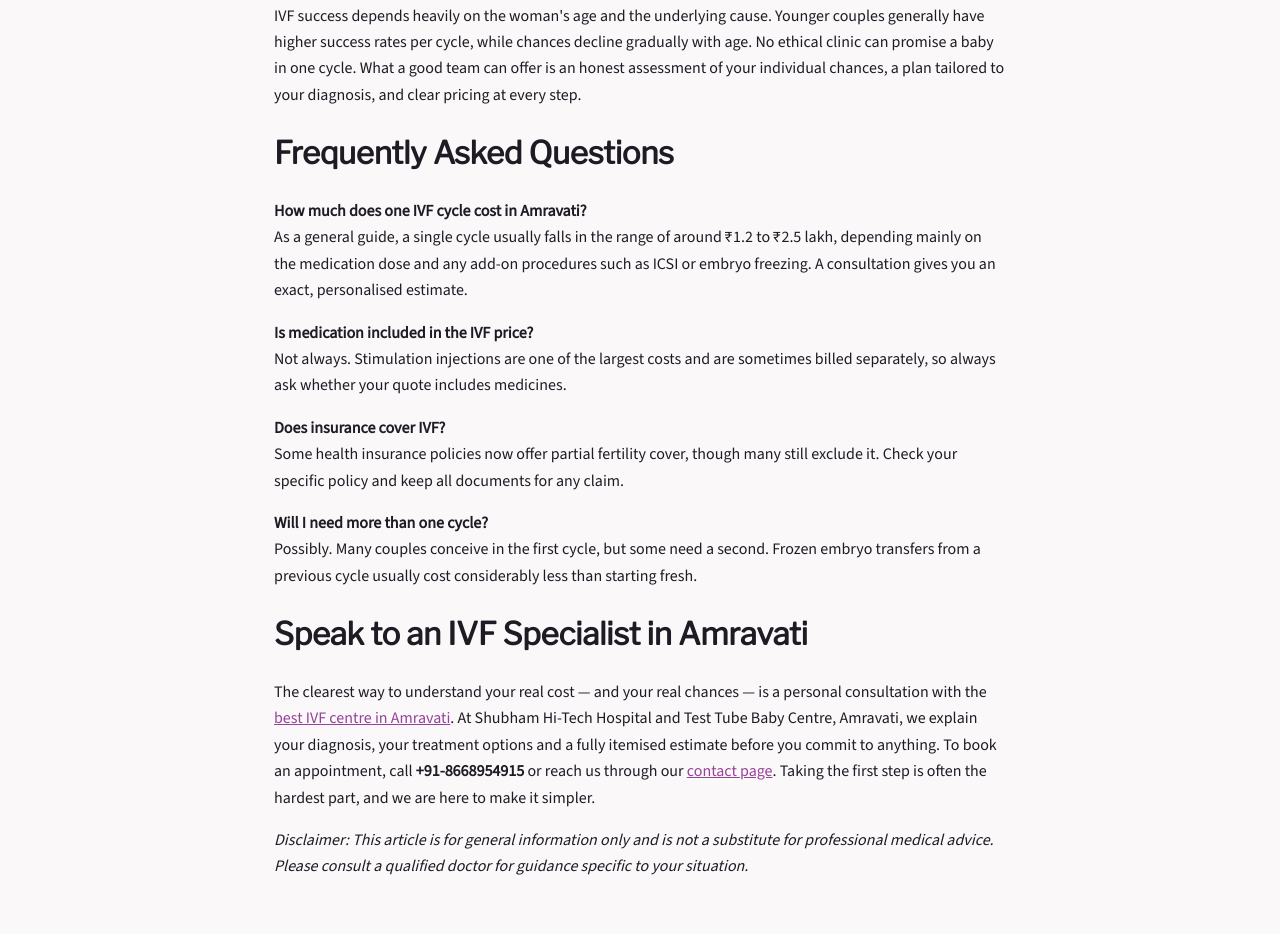
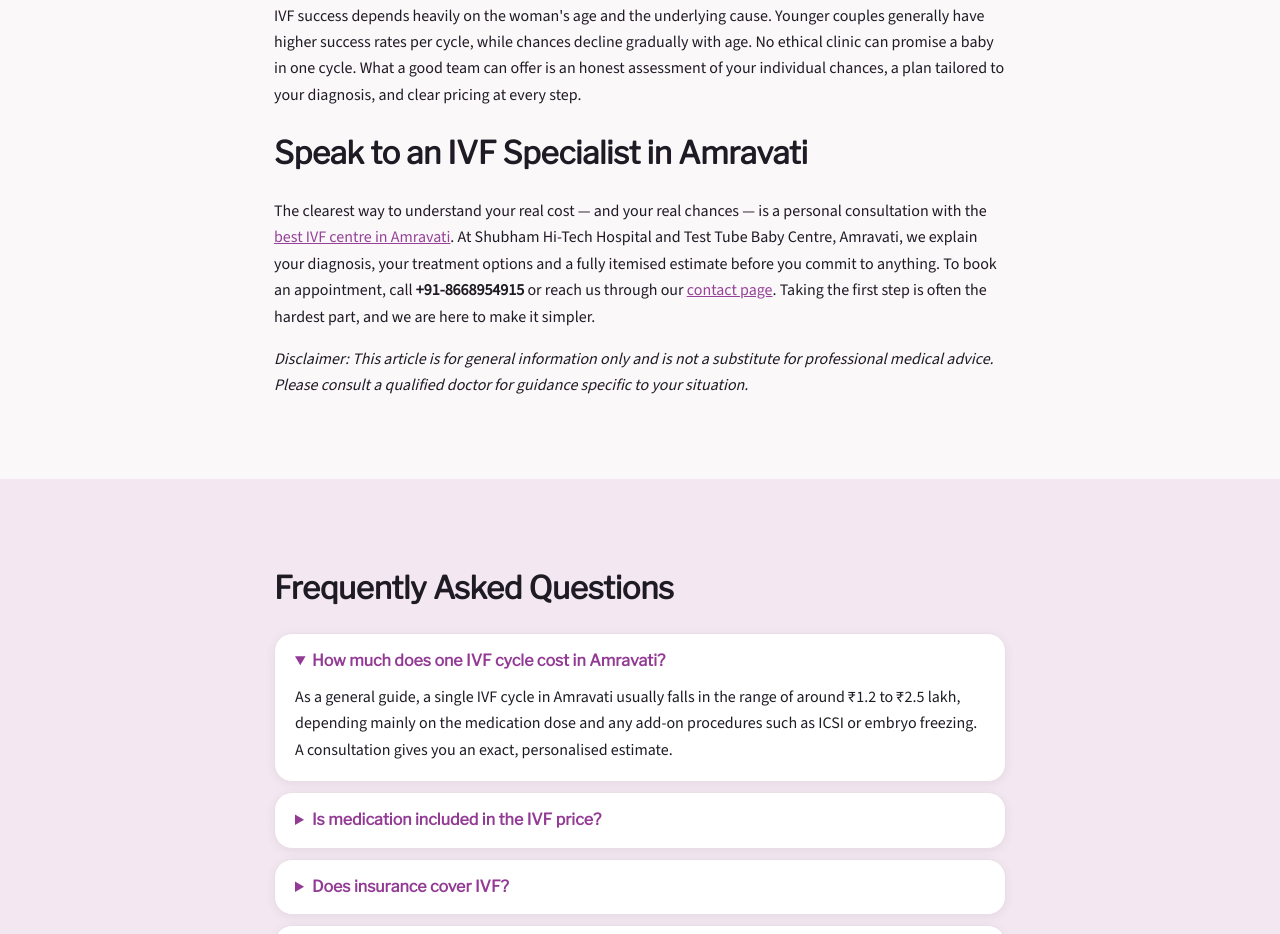
Before and after one commit to mananboob2296-cmyk/shubham-hospitals-site, an Astro site in the folder shubham-hospitals-site/: page /ivf-cost-in-amravati-what-to-expect-before-you-begin in a window 1280 px wide. Shown: the part 2270-3204 px from the top of the page. Built offline with nearby package versions, Linux system fonts and the light colour scheme; Astro itself is replaced by a stand-in of ours; a web font is replaced by a local one.

Commit message:
Remove duplicate inline FAQ blocks from English blogs

```diff
--- a/shubham-hospitals-site/src/content/blog/en/ivf-cost-in-amravati-what-to-expect-before-you-begin.md
+++ b/shubham-hospitals-site/src/content/blog/en/ivf-cost-in-amravati-what-to-expect-before-you-begin.md
@@ -47,16 +47,6 @@ faqs:
 
 <p>IVF success depends heavily on the woman's age and the underlying cause. Younger couples generally have higher success rates per cycle, while chances decline gradually with age. No ethical clinic can promise a baby in one cycle. What a good team can offer is an honest assessment of your individual chances, a plan tailored to your diagnosis, and clear pricing at every step.</p>
 
-<h2>Frequently Asked Questions</h2>
-
-<p><strong>How much does one IVF cycle cost in Amravati?</strong><br>As a general guide, a single cycle usually falls in the range of around ₹1.2 to ₹2.5 lakh, depending mainly on the medication dose and any add-on procedures such as ICSI or embryo freezing. A consultation gives you an exact, personalised estimate.</p>
-
-<p><strong>Is medication included in the IVF price?</strong><br>Not always. Stimulation injections are one of the largest costs and are sometimes billed separately, so always ask whether your quote includes medicines.</p>
-
-<p><strong>Does insurance cover IVF?</strong><br>Some health insurance policies now offer partial fertility cover, though many still exclude it. Check your specific policy and keep all documents for any claim.</p>
-
-<p><strong>Will I need more than one cycle?</strong><br>Possibly. Many couples conceive in the first cycle, but some need a second. Frozen embryo transfers from a previous cycle usually cost considerably less than starting fresh.</p>
-
 <h2>Speak to an IVF Specialist in Amravati</h2>
 
 <p>The clearest way to understand your real cost — and your real chances — is a personal consultation with the <a href="/best-ivf-centre-in-amravati/">best IVF centre in Amravati</a>. At Shubham Hi-Tech Hospital and Test Tube Baby Centre, Amravati, we explain your diagnosis, your treatment options and a fully itemised estimate before you commit to anything. To book an appointment, call <strong>+91-8668954915</strong> or reach us through our <a href="/contact-us/">contact page</a>. Taking the first step is often the hardest part, and we are here to make it simpler.</p>
```
